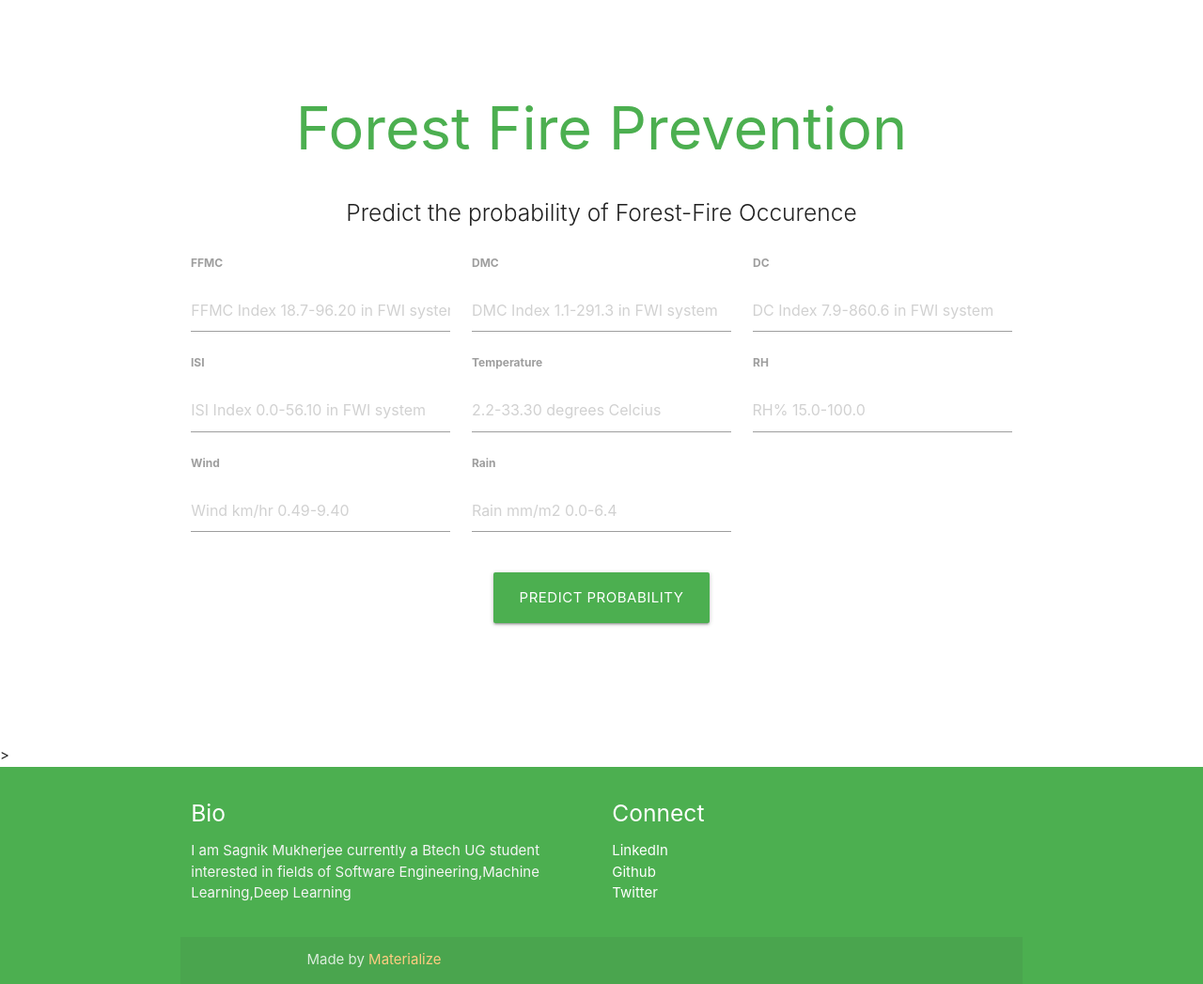
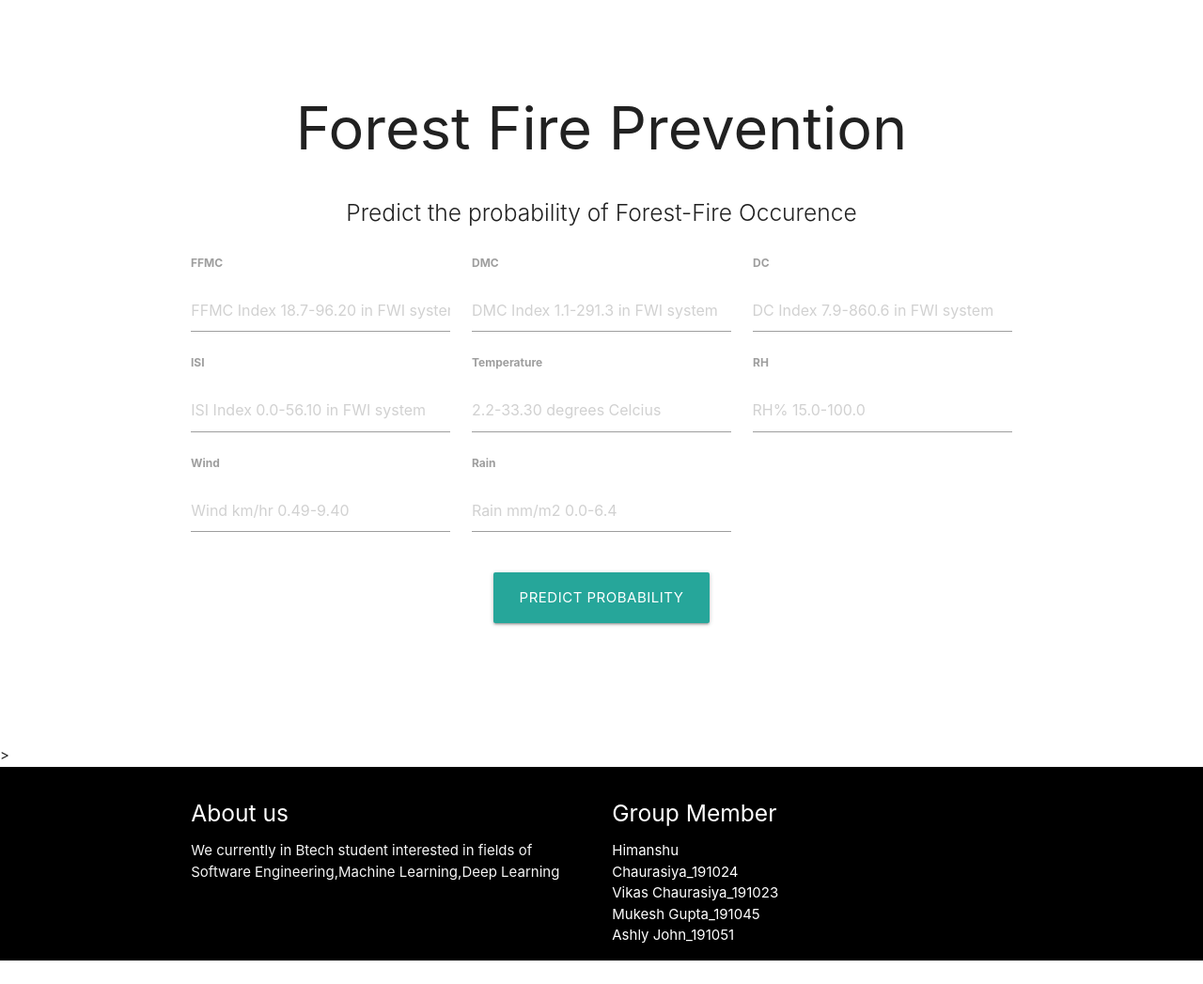
Before and after one commit to ADJ46/MLminiprj_Forest_fire_prediction_system, a Flask app: page / in a window 1280 px wide. Shown: the whole page at 94% size. After the commit the page ends 1022 px from the top, so only its background shows below. Run offline with Flask 2, Linux system fonts and the light colour scheme; parts of the project's set-up code (start-up, migrations or seed data) failed here and were passed over; some libraries are stand-ins or nearby versions.

Commit message:
Update index.html

```diff
--- a/Forest-Fire-Prediction/templates/index.html
+++ b/Forest-Fire-Prediction/templates/index.html
@@ -3,7 +3,7 @@
 <head>
   <meta http-equiv="Content-Type" content="text/html; charset=UTF-8"/>
   <meta name="viewport" content="width=device-width, initial-scale=1, maximum-scale=1.0"/>
-  <title>Starter Template - Materialize</title>
+  <title>Forest Fire Prevention</title>
 
   <!-- CSS  -->
   <link href="https://fonts.googleapis.com/icon?family=Material+Icons" rel="stylesheet">
@@ -15,7 +15,7 @@
   <div class="section no-pad-bot" id="index-banner">
     <div class="container">
       <br><br>
-      <h1 class="header center green-text">Forest Fire Prevention</h1>
+      <h1 class="header center text-danger">Forest Fire Prevention</h1>
       <div class="row center">
         <h5 class="header col s12 light">Predict the probability of Forest-Fire Occurence
         <br>
@@ -25,43 +25,43 @@
     <div class="row">
     <form action='/predict' method="post" class="col s12">
       <div class="row">
-        <div class="input-field col s4">
-          <label for="first_name"><b>FFMC</b></label>
+        <div class="input-field col  s4">
+          <label for="first_name"><b class="text-danger">FFMC</b></label>
           <br>
           <input placeholder="FFMC Index 18.7-96.20 in FWI system" name="FFMC" id="last_name" type="text" class="validate">
         </div>
         <div class="input-field col s4">
-          <label for="last_name"><b>DMC</b></label>
+          <label for="last_name"><b class="text-danger">DMC</b></label>
           <br>
           <input id="last_name" name="DMC" placeholder="DMC Index 1.1-291.3 in FWI system"  type="text" class="validate">
         </div>
         <div class="input-field col s4">
-          <label for="last_name"><b>DC</b></label>
+          <label for="last_name"><b class="text-danger">DC</b></label>
           <br>
           <input id="last_name" name="DC" placeholder="DC Index 7.9-860.6 in FWI system"  type="text" class="validate">
         </div>
         <div class="input-field col s4">
-          <label for="last_name"><b>ISI</b></label>
+          <label for="last_name"><b class="text-danger">ISI</b></label>
           <br>
           <input id="last_name" name="ISI" placeholder="ISI Index 0.0-56.10 in FWI system"  type="text" class="validate">
         </div>
         <div class="input-field col s4">
-          <label for="last_name"><b>Temperature</b></label>
+          <label for="last_name"><b class="text-danger">Temperature</b></label>
           <br>
           <input id="last_name" name="Temperature" placeholder="2.2-33.30 degrees Celcius"  type="text" class="validate">
         </div>
         <div class="input-field col s4">
-          <label for="_name"><b>RH</b></label>
+          <label for="_name"><b class="text-danger">RH</b></label>
           <br>
           <input id="_name" name="RH%" placeholder="RH% 15.0-100.0" type="text" class="validate">
         </div>
         <div class="input-field col s4">
-          <label for="_name"><b>Wind</b></label>
+          <label for="_name"><b class="text-danger">Wind</b></label>
           <br>
           <input id="_name" name="Wind km/hr" placeholder="Wind km/hr 0.49-9.40" type="text" class="validate">
         </div>
         <div class="input-field col s4">
-          <label for="_name"><b>Rain</b></label>
+          <label for="_name"><b class="text-danger">Rain</b></label>
           <br>
           <input id="_name" name="Rain" placeholder="Rain mm/m2 0.0-6.4" type="text" class="validate">
         </div>
@@ -69,7 +69,7 @@
 
       <div class="row center">
 
-          <button type="submit" class="btn-large waves-effect waves-light green">Predict Probability</button>
+          <button type="submit" class="btn-large waves-effect waves-light  btn-danger">Predict Probability</button>
       </div>
     </form>
       </div>
@@ -85,32 +85,28 @@
   </div>
   </div>>
 
-  <footer class="page-footer green">
+  <footer class="page-footer black ">
     <div class="container">
       <div class="row">
         <div class="col l6 s12">
-          <h5 class="white-text">Bio</h5>
-          <p class="grey-text text-lighten-4">I am Sagnik Mukherjee currently a Btech UG student interested in fields of Software Engineering,Machine Learning,Deep Learning</p>
+          <h5 class="white-text">About us</h5>
+          <p class="grey-text text-lighten-4">We currently in Btech student interested in fields of Software Engineering,Machine Learning,Deep Learning</p>
 
 
         </div>
         <div class="col l3 s12">
-          <h5 class="white-text">Connect</h5>
+          <h5 class="white-text">Group Member</h5>
           <ul>
-            <li><a class="white-text" href="https://www.linkedin.com/in/sagnik-mukherjee-23b21b16a/">LinkedIn</a></li>
-            <li><a class="white-text" href="https://github.com/Sagnik220/Forest-Fire-Prediction">Github</a></li>
-            <li><a class="white-text" href="https://twitter.com/sagnik123451">Twitter</a></li>
+            <li class="white-text">Himanshu Chaurasiya_191024</li>
+            <li class="white-text">Vikas Chaurasiya_191023</li>
+            <li class="white-text">Mukesh Gupta_191045</li>
+            <li class="white-text">Ashly John_191051</li>
           </ul>
         </div>
-        <div class="col l3 s12"I am Sagnik Mukherjee a Btech Undergrad,interested in fields of Software Engineering
-        </div>
+
       </div>
     </div>
-    <div class="footer-copyright">
-      <div class="container">
-      Made by <a class="orange-text text-lighten-3" href="http://materializecss.com">Materialize</a>
-      </div>
-    </div>
+
   </footer>
 
 
```
